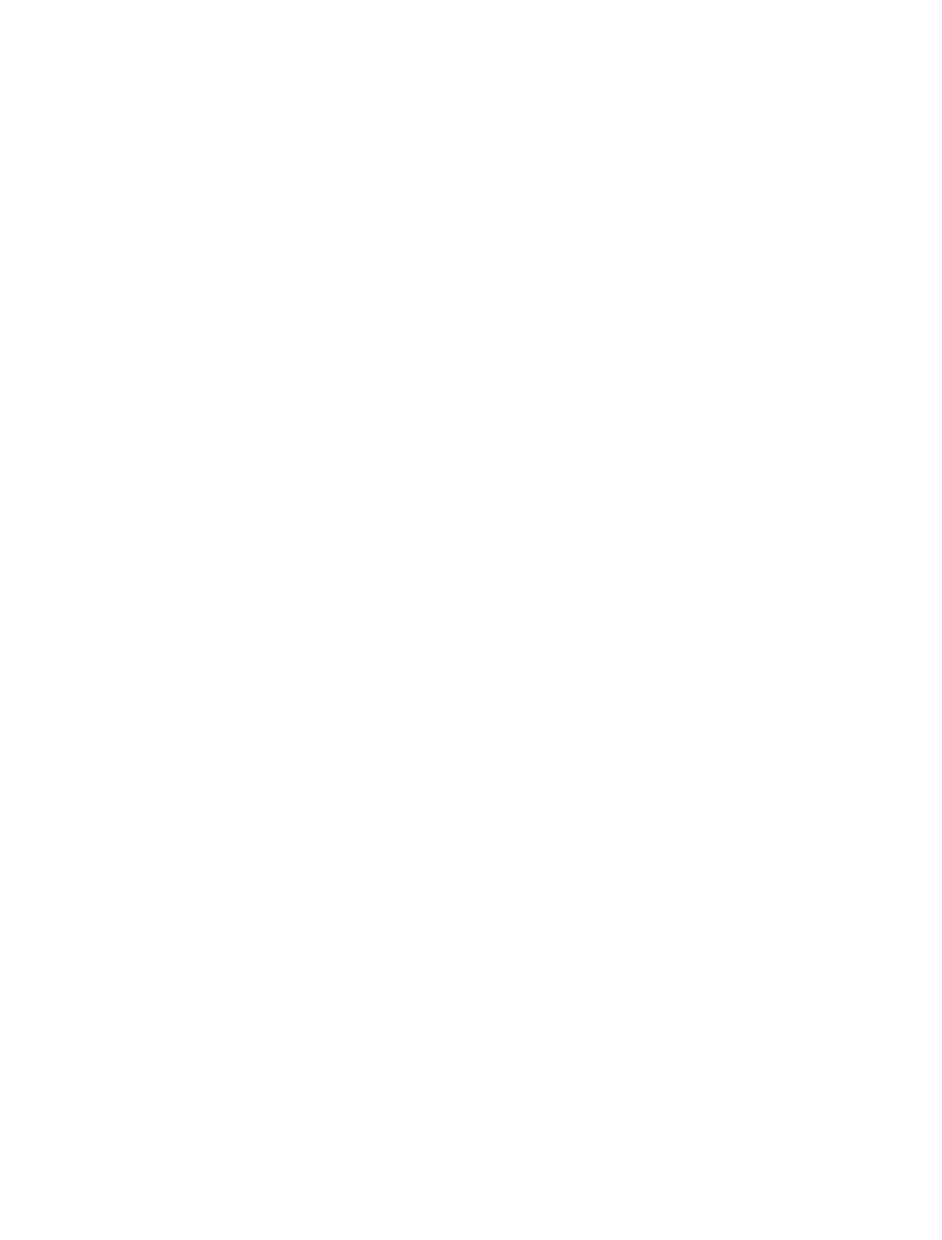
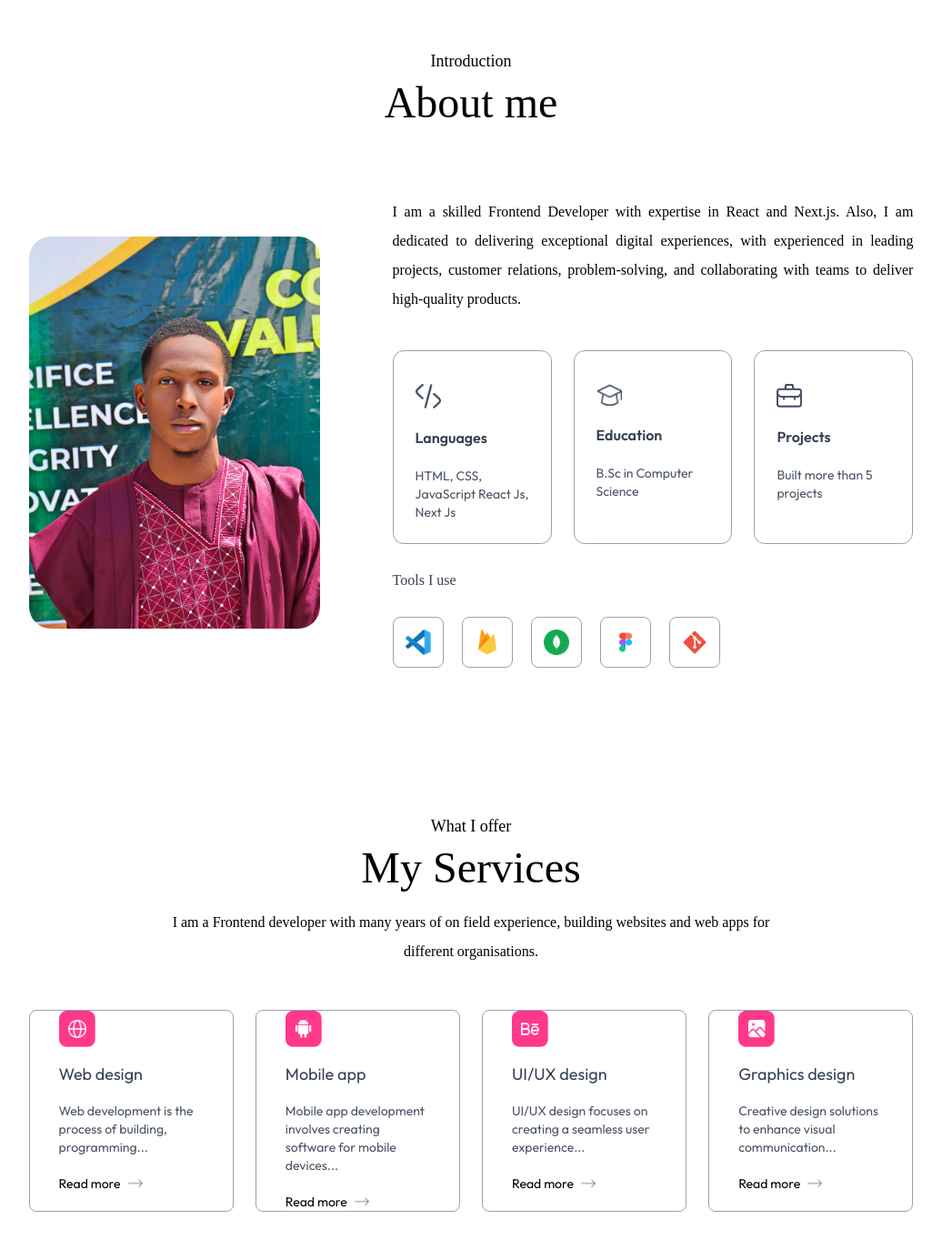
Before and after one commit to Wence17/wenceslaus1, a Next.js app: page / in a window 1280 px wide. Shown: the part 787-2150 px from the top of the page at 91% size, without its empty margins (122-1158 px from the left). Before the commit the page ends 800 px from the top, so only its background shows below. Built offline with nearby package versions, Linux system fonts and the light colour scheme; a web font is replaced by a local one.

Commit message:
end yesterday

```diff
--- /dev/null
+++ b/app/components/About.jsx
@@ -0,0 +1,41 @@
+import { assets, infoList, toolsData } from "@/assets/assets";
+import Image from "next/image";
+import React from "react";
+
+const About = () => {
+  return (
+    <div className='w-full px-[12%] md:py-10 md:scroll-mt-20' id="about">
+      <h4 className="text-center text-lg font-ovo mb-2">Introduction</h4>
+      <h2 className="font-ovo text-center text-5xl">About me</h2>
+      <div className="flex w-full flex-col lg:flex-row items-center gap-5 md:gap-20 my-5 md:my-20">
+        <div className="w-64 sm:w-80 rounded-3xl max-w-none">
+            <Image src={assets.user_image} alt="" className="w-full rounded-3xl" />
+        </div>
+        <div className="flex-1">
+            <p className="mb-10 max-w-2xl font-ovo text-justify">
+            I am a skilled Frontend Developer with expertise in React and Next.js. Also, I am dedicated to delivering exceptional digital experiences, with experienced in leading projects, customer relations, problem-solving, and collaborating with teams to deliver high-quality products.
+            </p>
+            <ul className="grid grid-cols-1 md:grid-cols-3 gap-6 max-w-2xl">
+                {infoList.map(({icon, iconDark, title, description}, i)=>(
+                    <li key={i} className="border-[0.5px] border-gray-400 rounded-xl p-6 cursor-pointer hover:bg-lightHover hover:-translate-y-1 duration-500 hover:shadow-black">
+                        <Image src={icon} alt={title} className="w-7 mt-3"/>
+                        <h3 className="my-4 font-semibold text-gray-700">{title}</h3>
+                        <p className="text-gray-600 text-sm">{description}</p>
+                    </li>
+                ))}
+            </ul>
+            <h4 className="my-6 text-gray-700 font-ovo">Tools I use</h4>
+            <ul className="flex items-center gap-3 md:gap-5">
+                {toolsData.map((tool, i)=>(
+                    <li key={i} className="flex items-center justify-center w-12 md:w-14 aspect-square border border-gray-400 rounded-lg cursor-pointer hover:-translate-y-1 duration-500">
+                        <Image src={tool} alt="Tool" className="w-5 md:w-7" />
+                    </li>
+                ))}
+            </ul>
+        </div>
+      </div>
+    </div>
+  );
+};
+
+export default About;
--- a/app/components/Navbar.jsx
+++ b/app/components/Navbar.jsx
@@ -2,10 +2,11 @@
 import { assets } from '@/assets/assets'
 import Image from 'next/image'
 import Link from 'next/link'
-import React, { useRef } from 'react'
+import React, { useEffect, useRef, useState } from 'react'
 
 const Navbar = () => {
 
+  const [isScrolled, setIsSCrolled] = useState(false)
 
   const sideMenuRef = useRef()
 
@@ -16,15 +17,25 @@ const Navbar = () => {
     sideMenuRef.current.style.transform = 'translateX(12rem)' // 'translateX(-16rem)
   }
 
+  useEffect(()=>{
+    window.addEventListener("scroll", ()=>{
+      if (scrollY>50){
+        setIsSCrolled(true)
+      }else{
+        setIsSCrolled(false)
+      }
+    })
+  },[])
+
   return (
     <>
     <div className='fixed top-0 right-0 w-11/12 -z-10 translate-y-[-80%]'><Image src={assets.header_bg_color} alt='' className='w-full' /></div>
-      <nav className='w-full fixed px-5 lg:px-8 xl:px-[8%] py-4 flex items-center justify-between z-50'>
+      <nav className={`w-full fixed px-5 lg:px-8 xl:px-[8%] py-4 flex items-center justify-between z-50 ${isScrolled && "bg-white/50 backdrop-blur-lg shadow-sm"}`}>
         <Link href=''>
           {/* <Image src={assets.logo} alt='' className='cursor-pointer w-28 mr-14' /> */}
           <h1 className='cursor-pointer w-28 mr-14 font-semibold text-3xl relative'>Wence <span className='border-3 border-red-600 rounded-full ml-1 absolute bottom-2'></span></h1>
         </Link>
-        <ul className='hidden md:flex items-center gap-6 lg:gap-8 rounded-full px-12 py-3 bg-white shadow-sm backdrop-opacity-50'>
+        <ul className={`hidden md:flex items-center gap-6 lg:gap-8 rounded-full px-12 py-3  ${isScrolled ? "" : "bg-white/50 shadow-sm"}`}>
           <li><a className='font-ovo' href='#top'>Home</a></li>
           <li><a className='font-ovo' href='#about'>About me</a></li>
           <li><a className='font-ovo' href='#services'>Services</a></li>
--- /dev/null
+++ b/app/components/Services.jsx
@@ -0,0 +1,31 @@
+import { assets, serviceData } from "@/assets/assets";
+import Image from "next/image";
+import Link from "next/link";
+import React from "react";
+
+const Services = () => {
+  return (
+    <div id="services" className="w-full px-[12%] md:py-10 md:scroll-mt-20">
+      <h4 className="text-center text-lg font-ovo mb-2">What I offer</h4>
+      <h2 className="font-ovo text-center text-5xl">My Services</h2>
+      <p className="text-center max-w-2xl mx-auto mt-5 mb-12 font-ovo">
+        I am a Frontend developer with many years of on field experience,
+        building websites and web apps for different organisations.
+      </p>
+      <div className="grid grid-cols-4 gap-6 my-10">
+        {serviceData.map(({ description, icon, link, title }, i) => (
+          <div key={i} className="border border-gray-400 rounded-lg px-8">
+            <Image src={icon} alt={title} className="w-10" />
+            <h3 className="text-lg my-4 text-gray-700">{title}</h3>
+            <p className="text-sm text-gray-600 leading-5">{description}</p>
+            <Link href={link} className="flex items-center gap-2 text-sm mt-5">
+              Read more <Image src={assets.right_arrow} alt="" className="w-4" />
+            </Link>
+          </div>
+        ))}
+      </div>
+    </div>
+  );
+};
+
+export default Services;
--- a/app/globals.css
+++ b/app/globals.css
@@ -11,6 +11,9 @@
   --font-outfit: Outfit, sans-serif;
   --font-ovo: Ovo, serif;
 
+  /* box shadow */
+  --shadow-black: 4px 4px 0 #000;
+  --shadow-white: 4px 4px 0 #fff;
 
   /* Easing
   --ease-fluid: cubic-bezier(0.3, 0, 0, 1);
--- a/app/layout.js
+++ b/app/layout.js
@@ -16,7 +16,7 @@ export const metadata = {
 
 export default function RootLayout({ children }) {
   return (
-    <html lang="en">
+    <html lang="en" className="scroll-smooth">
       <body
         // className={`${outfit.className} ${ovo.className} antialiased`}
         className={`${outfit.className} antialiased leading-8 overflow-x-hidden`}
--- a/app/page.js
+++ b/app/page.js
@@ -1,12 +1,16 @@
 import Image from "next/image";
 import Navbar from "./components/Navbar";
 import Header from "./components/Header";
+import About from "./components/About";
+import Services from "./components/Services";
 
 export default function Home() {
   return (
     <>
       <Navbar />
       <Header />
+      <About />
+      <Services />
     </>
   );
 }
--- a/assets/assets.js
+++ b/assets/assets.js
@@ -106,7 +106,7 @@ export const serviceData = [
 
 export const infoList = [
     { icon: assets.code_icon, iconDark: assets.code_icon_dark, title: 'Languages', description: 'HTML, CSS, JavaScript React Js, Next Js' },
-    { icon: assets.edu_icon, iconDark: assets.edu_icon_dark, title: 'Education', description: 'B.Tech in Computer Science' },
+    { icon: assets.edu_icon, iconDark: assets.edu_icon_dark, title: 'Education', description: 'B.Sc in Computer Science' },
     { icon: assets.project_icon, iconDark: assets.project_icon_dark, title: 'Projects', description: 'Built more than 5 projects' }
 ];
 
```
Also changed, not shown: assets/user-image.png.
